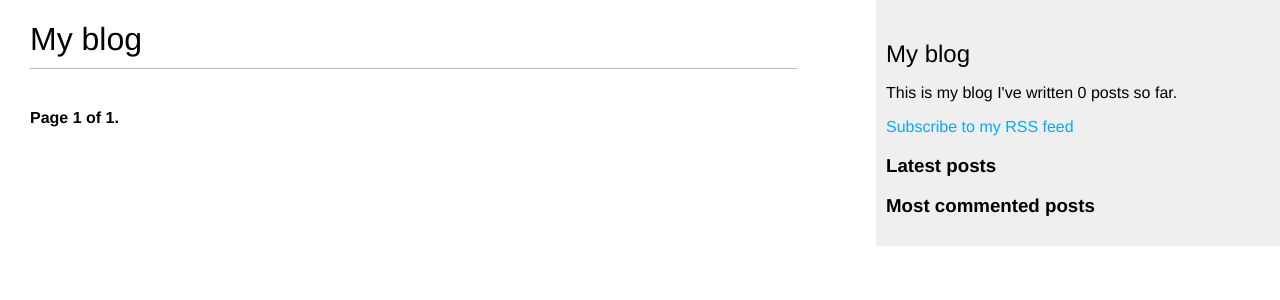
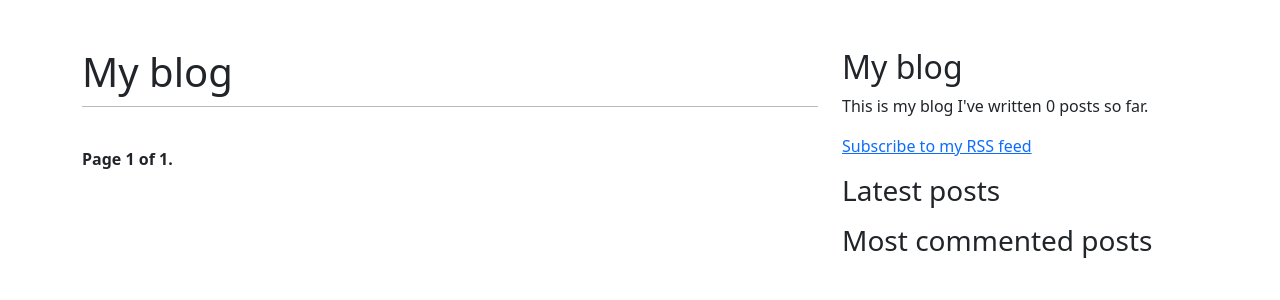
Before and after one commit to Iam-samyog/Luminaria-, a Django app: page /blog/ in a window 1280 px wide. Shown: the top 300 px of the page. Run offline with Django 5.2, Linux system fonts and the light colour scheme; data that the repository does not hold is empty; parts of the project's set-up code (start-up, migrations or seed data) failed here and were passed over; some libraries are stand-ins or nearby versions.

Commit message:
Added the Bootstrap and design of the code

```diff
--- a/Luminaria/Luminaria/urls.py
+++ b/Luminaria/Luminaria/urls.py
@@ -16,7 +16,7 @@ Including another URLconf
 """
 from django.contrib import admin
 from django.urls import path,include
-from blog import views
+
 from django.contrib.sitemaps.views import sitemap
 from blog.sitemaps import PostSitemap,TagSitemap
 
@@ -27,7 +27,7 @@ sitemaps={
 
 urlpatterns = [
     path('admin/', admin.site.urls),
-    path('',views.home,name='home'),
+
     path('blog/',include('blog.urls',namespace='blog')),
     path(
         'sitemap.xml',
--- a/Luminaria/blog/static/blog/css/style.css
+++ b/Luminaria/blog/static/blog/css/style.css
@@ -3,10 +3,12 @@ body {
     margin:0;
     padding:0;
     font-family:helvetica, sans-serif;
+    background-color: black;
+    color:white;
 }
 
 a {
-    color:#00abff;
+    color:#ffff00c9;
     text-decoration:none;
 }
 
@@ -21,19 +23,6 @@ h2 {
     margin:30px 0 0;
 }
 
-#content {
-    float:left;
-    width:60%;
-    padding:0 0 0 30px;
-}
-
-#sidebar {
-    float:right;
-    width:30%;
-    padding:10px;
-    background:#efefef;
-    height:100%;
-}
 
 p.date {
     color:#ccc;
--- a/Luminaria/blog/templates/blog/base.html
+++ b/Luminaria/blog/templates/blog/base.html
@@ -6,14 +6,23 @@
     <meta charset="UTF-8">
     <meta name="viewport" content="width=device-width, initial-scale=1.0">
     <title>{% block title %} {% endblock  %}</title>
+
     <link rel="stylesheet" href="{% static 'blog/css/style.css' %}" >
+    <link rel="stylesheet" href="{% static 'blog/css/bootstrap.min.css' %}" >
+
+
+
 </head>
 <body>
-    <div id="content">
+   <div class="container ">
+    <div class="row mt-5">
+
+
+    <div id="content" class=" col-md-8">
         {% block content %}
         {% endblock %}
     </div>
-    <div id="sidebar">
+    <div id="sidebar" class=" col-md-4">
         <h2>My blog</h2>
         <p>This is my blog
         I've written {% total_posts %} posts so far.
@@ -36,6 +45,10 @@
             {% endfor %}
         </ul>
     </div>
+     </div>
+    </div>
 
+    <script src="{% static 'blog/js/bootstrap.min.js' %}"></script>
+    <script src="{% static 'blog/js/script.js' %}"></script>
 </body>
 </html>
--- a/Luminaria/blog/views.py
+++ b/Luminaria/blog/views.py
@@ -16,9 +16,6 @@ from django.contrib.postgres.search import TrigramSimilarity
 
 # Create your views here.
 
-def home(request):
-
-    return render(request, 'blog/home.html')
 
 
 def post_list(request,tag_slug=None):
```
Also changed, not shown: Luminaria/blog/templates/blog/home.html (deleted, +0 -15 lines).
